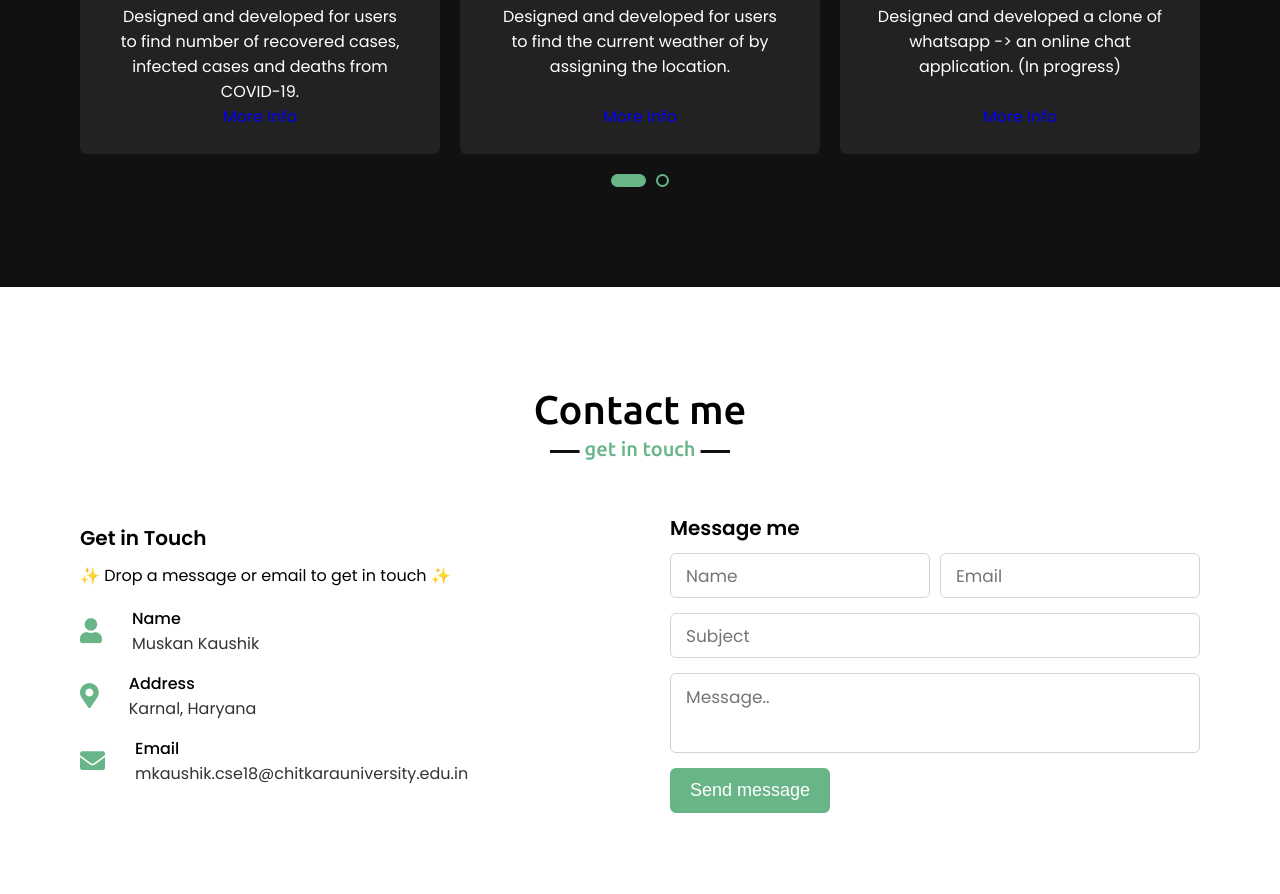
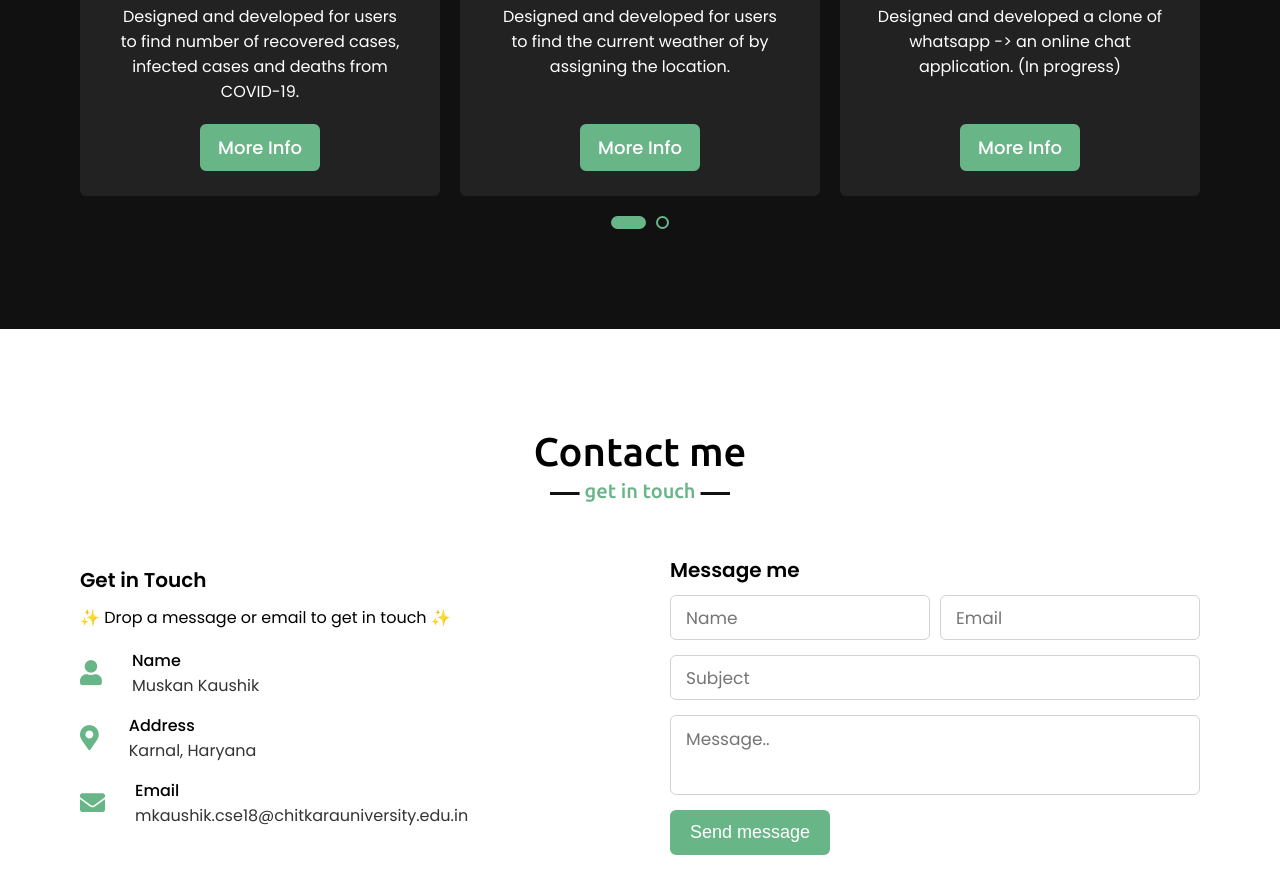
Before and after one commit to MuskanKaushik/My-Portfolio-Website, a plain HTML site: page index.html in a window 1280 px wide. Shown: the part 3309-4203 px from the top of the page. Drawn offline with nearby package versions, Linux system fonts and the light colour scheme.

Commit message:
Final Commit

```diff
--- a/style.css
+++ b/style.css
@@ -390,6 +390,22 @@ section .title::after{
     font-weight: 500;
     margin: 10px 0 7px 0;
 }
+.projects .carousel .card .box a{
+    display: inline-block;
+    background: #68b587;
+    color: #fff;
+    font-size: 18px;
+    font-weight: 500;
+    padding: 8px 16px;
+    margin-top: 20px;
+    border-radius: 6px;
+    border: 2px solid #68b587;
+    transition: all 0.3s ease;
+}
+.projects .carousel .card .box a:hover{
+    color: black;
+    background: none;
+}
 .projects .carousel .card img{
     height: 150px;
     width: 150px;
```
